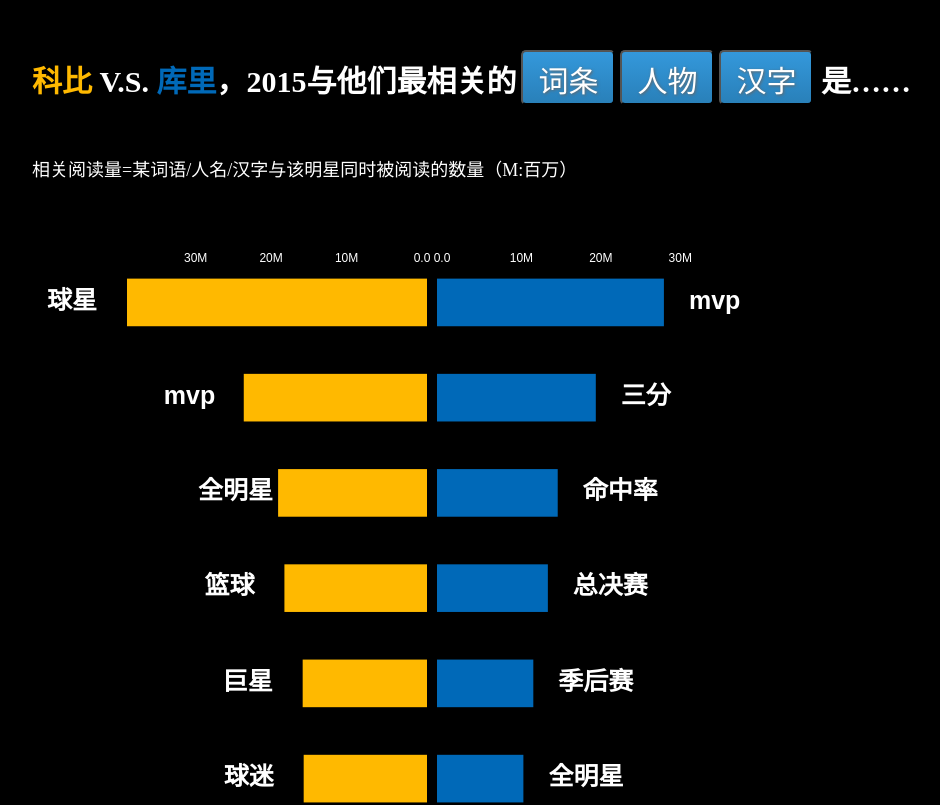
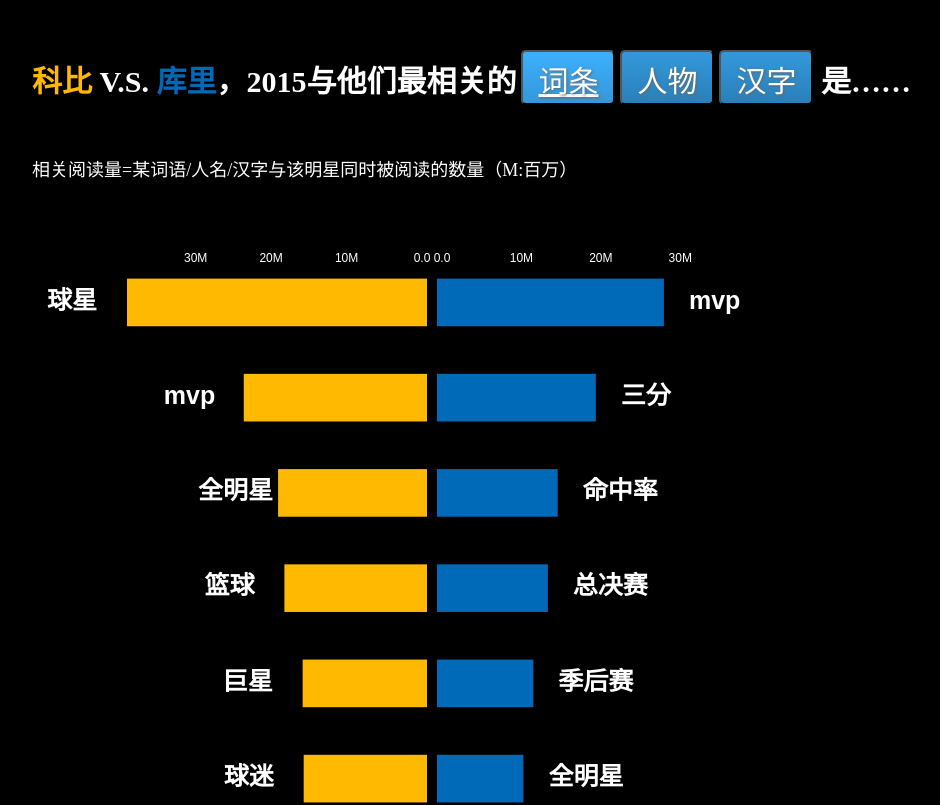
Before and after one commit to theopenwindow/sports, a plain HTML site: page NBA.html in a window 1280 px wide. Shown: the top 805 px of the page, without its empty margins (76-1016 px from the left). Drawn offline with nearby package versions, Linux system fonts and the light colour scheme.

Commit message:
NBA_default

```diff
--- a/NBA.html
+++ b/NBA.html
@@ -291,7 +291,8 @@
 
 	 	xScale.domain([0, max_right]);
 	 	xScale_left.domain([0, max_right]);
-
+ 		d3.selectAll(".btn").classed("selected", false);
+ 		d3.select(".btn#data_word").classed("selected", true);
  		redraw_left(data_word);
  		redraw(data_word_Cury);
 
```
